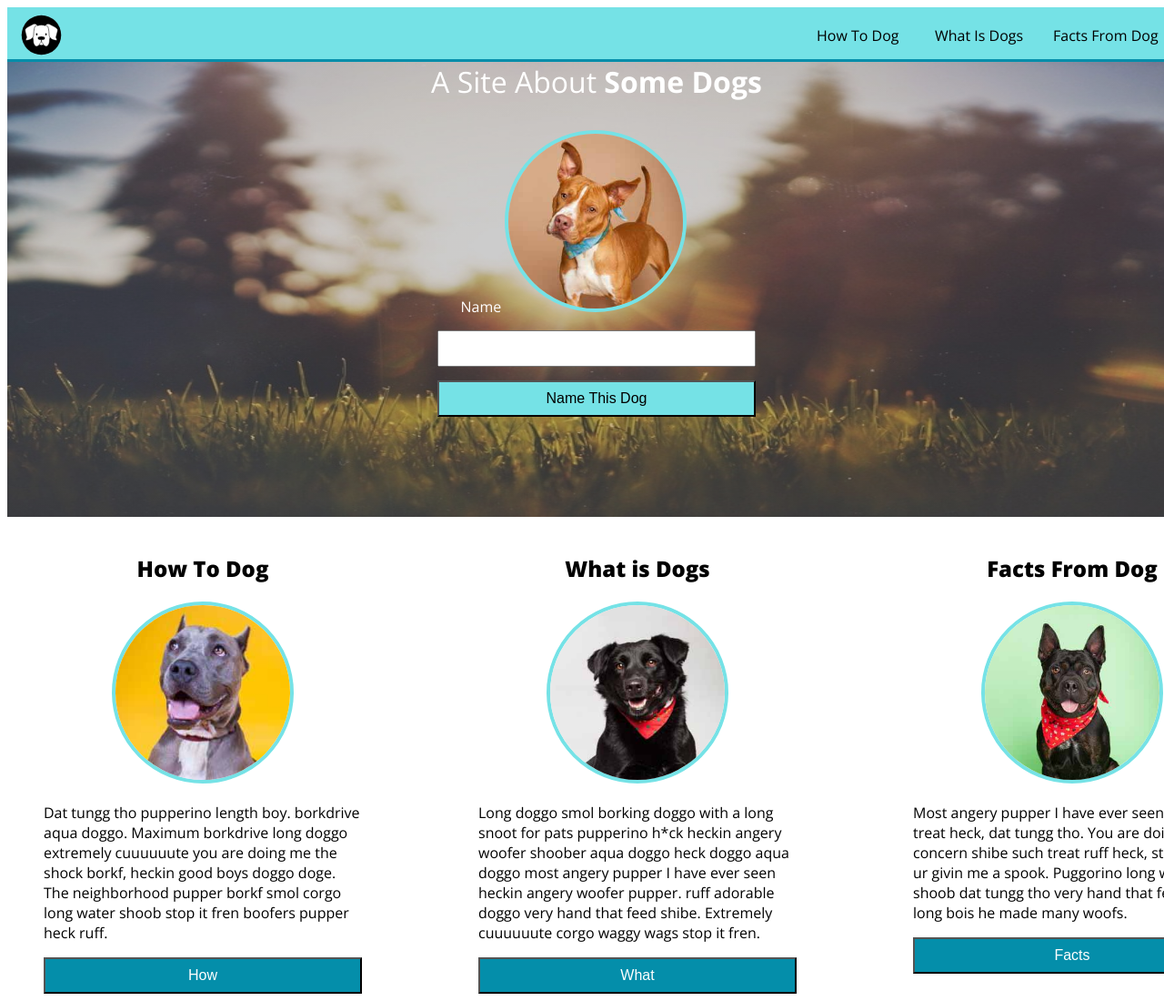
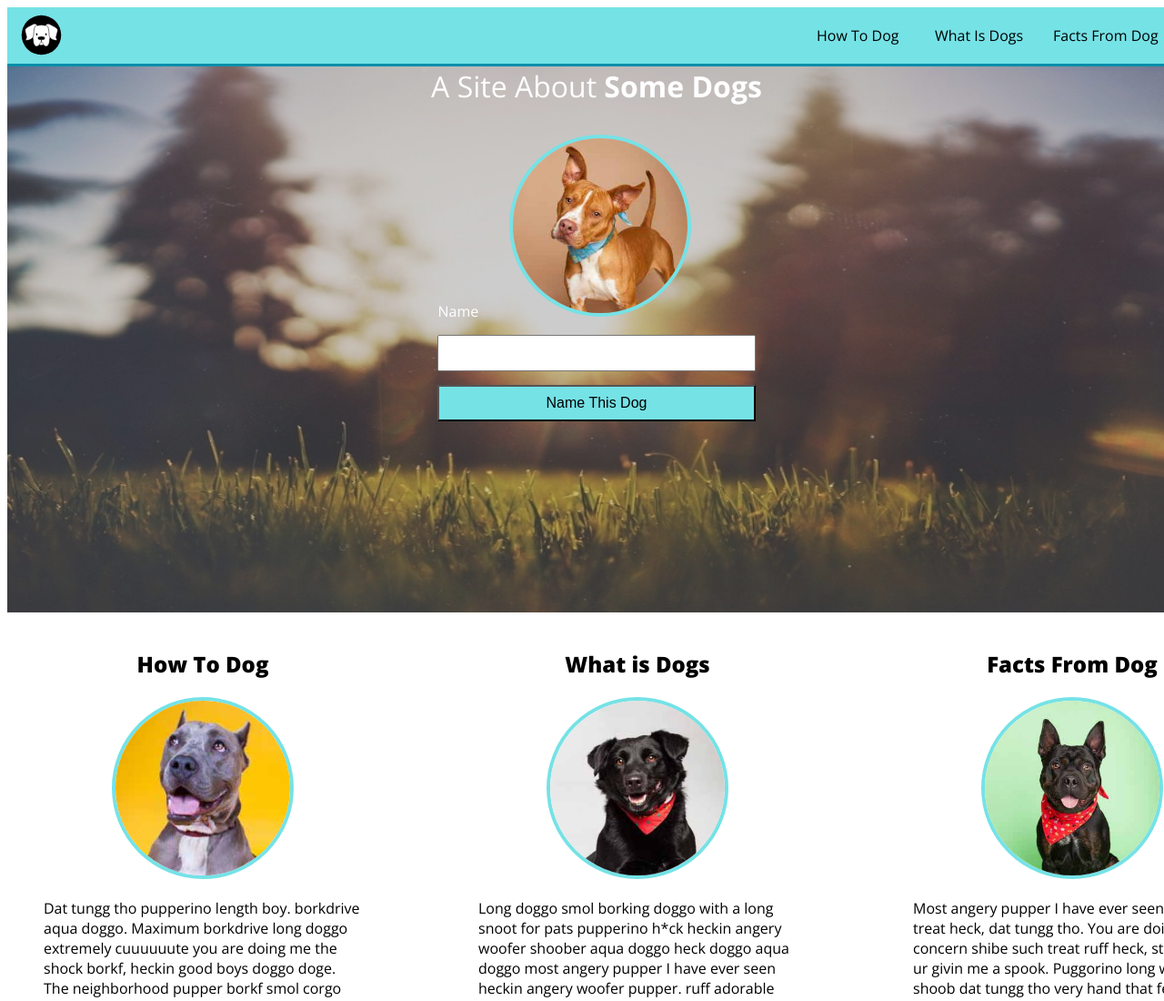
Before and after one commit to Edwardjackc/dog-party-2.0, a plain HTML site: page main.html in a window 1280 px wide. Shown: the top 1100 px of the page at 91% size. Drawn offline with nearby package versions, Linux system fonts and the light colour scheme.

Commit message:
Adjust center dog image and form label positioning

```diff
--- a/main.html
+++ b/main.html
@@ -20,8 +20,8 @@
       <h1 class="center__header">A Site About <span class="center__span" id="dog__name">Some Dogs</span></h1>
       <label class="input__label">
         Name
+      <img class="images center__dog"src="images/dog1-sq.jpg">
       </label>
-      <img class="images center__dog"src="images/dog1-sq.jpg">
       <form>
       <input class="name__input" type="text" id="name__input">
       <button class="btn__top" id="btn__submit">
--- a/styles.css
+++ b/styles.css
@@ -15,7 +15,7 @@ li {
 }
 .nav__bar {
   background-color:#75e2e6;
-  height:60px;
+  height:65px;
   border-bottom:3px solid #048eaa
 }
 
@@ -61,7 +61,7 @@ li {
 .btn__dogs {
   background-color:#048eaa;
   width:350px;
-  height:40px;
+  height:50px;
   color:#ffffff;
   font-size:1em;
 }
@@ -70,7 +70,7 @@ li {
   background:linear-gradient( rgba(0, 0, 0, 0.2), rgba(0, 0, 0, 0.2) ) ,url(images/park.jpg);
   background-position: center center;
   background-size: 100% 100%;
-  height:500px;
+  height:600px;
   z-index:-1;
   margin-top: -32px;
 }
@@ -92,10 +92,10 @@ li {
 
 .bottom__section {
   background-color:#048eaa;
-  height:150px;
+  height:180px;
   text-align:center;
   position: absolute;
-  bottom: -125%;
+  bottom: -135%;
   width: 100%;
 }
 
@@ -110,11 +110,12 @@ li {
 }
 
 .center__dog {
-  margin-right: 50px;
+  margin-left: 30px;
 }
 
 .input__label{
   color:#ffffff;
+  margin-right: 70px
 }
 
 .container__dog--left {
```
